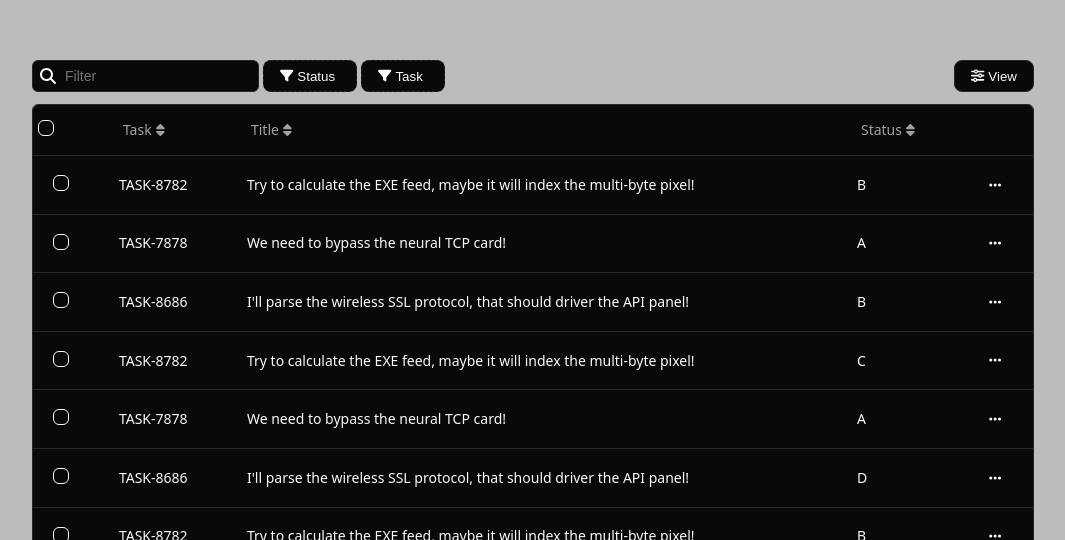
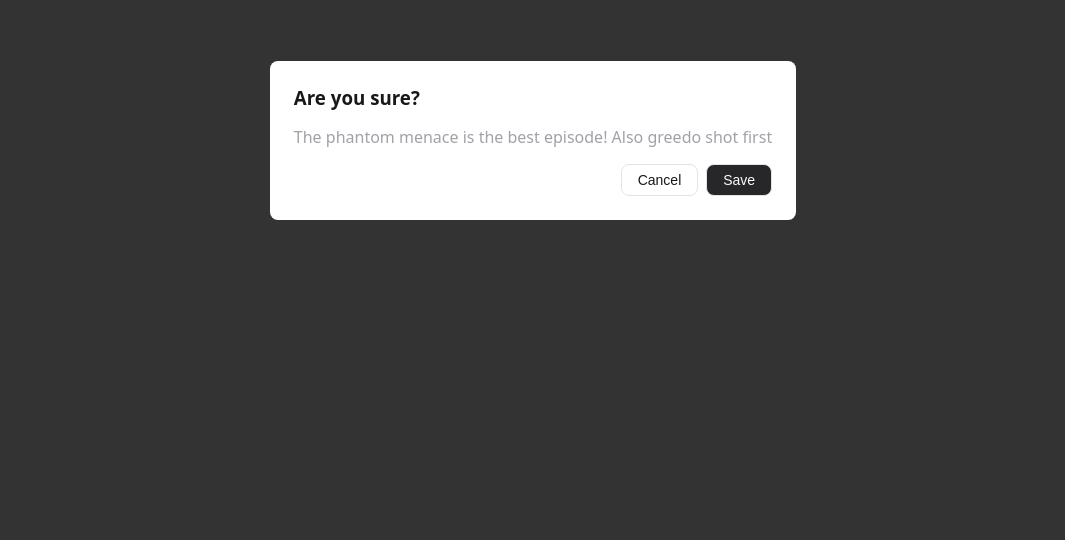
Before and after one commit to rammer17/ng-is, an Angular app: page / in a window 1280 px wide. Shown: the part 260-800 px from the top of the page, without its empty margins (107-1172 px from the left). Built offline with nearby package versions, Linux system fonts and the light colour scheme.

Commit message:
started work on modal component

```diff
--- a/package.json
+++ b/package.json
@@ -2,7 +2,6 @@
   "name": "ng-is",
   "version": "0.0.0",
   "scripts": {
-    "ng": "ng",
     "start": "ng serve",
     "build": "ng build",
     "watch": "ng build --watch --configuration development",
--- a/src/app/app.component.html
+++ b/src/app/app.component.html
@@ -1,4 +1,4 @@
-<div class="playground">
+<!-- <div class="playground"> -->
   <!-- <is-button
     [label]="'Button'"
     [loading]="false"
@@ -9,7 +9,8 @@
     [type]="'checkbox'"></is-input> -->
   <!-- <div [isPopover]="b" [template]="template" appendTo="body" [position]="'top'" (click)="b = !b"  class="test-box">This is my boxThis is my boxThis is my boxs my boxThis is my boxs my boxThis is my box</div> -->
 
-  <div class="a">
-    <is-data-table></is-data-table>
-  </div>
-</div>
+  <!-- <div class="a"> -->
+    <!-- <is-data-table></is-data-table> -->
+  <!-- </div>
+</div> -->
+<is-modal></is-modal>
--- a/src/app/app.component.ts
+++ b/src/app/app.component.ts
@@ -9,6 +9,7 @@ import { FormControl, FormGroup, FormsModule, ReactiveFormsModule } from '@angul
 import { PopoverDirective } from './components/popover/popover.directive';
 import { TooltipDirective } from './components/tooltip/tooltip.directive';
 import { DataTableComponent } from './components/data-table/data-table.component';
+import { ModalComponent } from './components/modal/modal.component';
 @Component({
   selector: 'app-root',
   standalone: true,
@@ -20,7 +21,8 @@ import { DataTableComponent } from './components/data-table/data-table.component
     ReactiveFormsModule,
     PopoverDirective,
     TooltipDirective,
-    DataTableComponent
+    DataTableComponent,
+    ModalComponent
   ],
   templateUrl: './app.component.html',
   styleUrls: ['./app.component.scss'],
--- /dev/null
+++ b/src/app/components/modal/modal.component.html
@@ -0,0 +1,21 @@
+<div class="modal-deadarea">
+  <dialog [open]="isModalVisible">
+    <!--* Header -->
+    <ng-container *ngTemplateOutlet="headerTemplate || defaultHeaderTemplate"></ng-container>
+    <ng-template #defaultHeaderTemplate>
+      <h3 class="modal-heading">Are you sure?</h3>
+    </ng-template>
+
+    <!--* Content -->
+    <ng-container *ngTemplateOutlet="contentTemplate || defaultContentTemplate"></ng-container>
+    <ng-template #defaultContentTemplate>
+      <p class="content-paragraph">The phantom menace is the best episode! Also greedo shot first</p>
+    </ng-template>
+
+    <!--* Actions -->
+    <div class="modal-actions">
+      <button class="cancel-btn">Cancel</button>
+      <button class="submit-btn">Save</button>
+    </div>
+  </dialog>
+</div>
--- /dev/null
+++ b/src/app/components/modal/modal.component.scss
@@ -0,0 +1,64 @@
+.modal-deadarea {
+  background-color: rgba(0, 0, 0, 0.8);
+  position: fixed;
+  height: 100vh;
+  width: 100vw;
+  display: flex;
+  align-items: center;
+  justify-content: center;
+  dialog {
+    padding: 1.5rem;
+    border-radius: var(--radius);
+    border: 0px solid #fefefe;
+    overscroll-behavior: contain;
+    .modal-heading {
+      color: hsl(var(--primary-foreground));
+      margin: 0 0 0.5rem 0;
+    }
+    .content-paragraph {
+      color: hsl(var(--muted-foreground));
+    }
+    .modal-actions {
+      display: flex;
+      justify-content: flex-end;
+      align-items: center;
+      gap: 0.5rem;
+      .submit-btn,
+      .cancel-btn {
+        border: 1px solid;
+        border-radius: var(--radius);
+        height: 2rem;
+        white-space: nowrap;
+        padding: 0.5rem 1rem;
+        font-weight: 500;
+        font-size: 0.875rem;
+        line-height: 1.25rem;
+        display: inline-flex;
+        justify-content: center;
+        align-items: center;
+        transition-property: color, background-color;
+        transition-timing-function: cubic-bezier(0.4, 0, 0.2, 1);
+        transition-duration: 0.15s;
+      }
+      .cancel-btn {
+        border-color: hsl(var(--input));
+        background-color: inherit;
+        color: hsl(var(--primary-foreground));
+      }
+      .cancel-btn:hover {
+        background-color: hsl(var(--accent));
+        color: hsl(var(--accent-foreground));
+        cursor: pointer;
+      }
+      .submit-btn {
+        border-color: hsl(var(--input));
+        background-color: hsl(var(--secondary));
+        color: hsl(var(--secondary-foreground));
+      }
+      .submit-btn:hover {
+        background-color: hsl(var(--secondary) / 0.9);
+        cursor: pointer;
+      }
+    }
+  }
+}
--- /dev/null
+++ b/src/app/components/modal/modal.component.ts
@@ -0,0 +1,26 @@
+import { Component, HostListener, Input, TemplateRef } from "@angular/core";
+import { CommonModule } from "@angular/common";
+import { fromEvent, debounceTime } from "rxjs";
+
+@Component({
+  selector: "is-modal",
+  standalone: true,
+  imports: [CommonModule],
+  templateUrl: "./modal.component.html",
+  styleUrls: ["./modal.component.scss"],
+})
+export class ModalComponent {
+  @HostListener("window:resize", ["$event"])
+  onResize(event: any) {
+    console.log("Width: " + event.target.innerWidth);
+    event.preventDefault()
+    event.stopPropagation();
+  }
+  @Input({ alias: "header", required: false }) headerTemplate?: TemplateRef<any>;
+  @Input({ alias: "content", required: false }) contentTemplate?: TemplateRef<any>;
+  @Input({ alias: "open", required: false }) isModalVisible: boolean = true;
+
+  // ngOnInit() {
+  //   fromEvent(window, "resize").pipe().subscribe((e) => e.preventDefault())
+  // }
+}
--- a/src/styles.scss
+++ b/src/styles.scss
@@ -22,9 +22,12 @@ body.dark {
   --success: 142.1 70.6% 45.3%;
 
   --border: 240 3.7% 15.9%;
-  --input: 240 3.7% 15.9%;
-  --accent: 240 3.7% 15.9%;
-  --accent-foreground: 0 0% 98%;
+  --radius: 0.5rem;
+  --input: 240 5.9% 90%;
+  // --accent: 240 3.7% 15.9%;
+  // --accent-foreground: 0 0% 98%;
+  --accent: 240 4.8% 95.9%;
+  --accent-foreground: 240 5.9% 10%;
 
   --muted: 240 3.7% 15.9%;
   --muted-foreground: 240 5% 64.9%;
```
